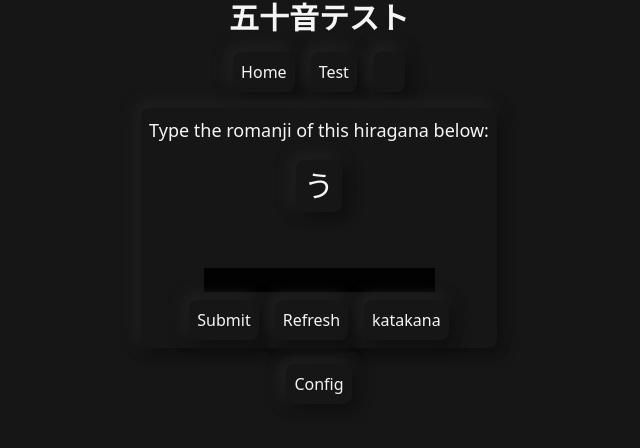
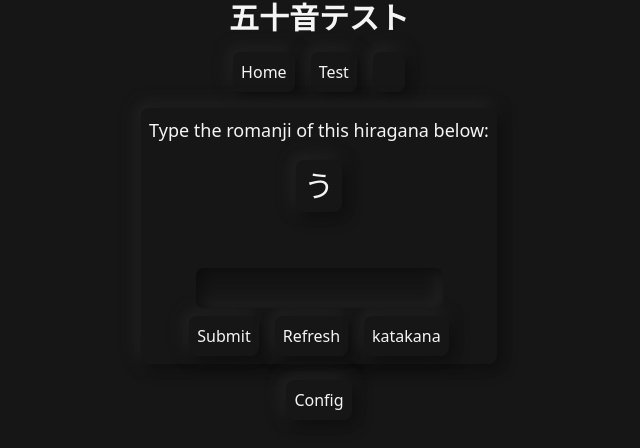
Before and after one commit to BeiyanYunyi/GoJuUOnZu, a Vue app: page /test in a window 1280 px wide. Shown: the top 448 px of the page, without its empty margins (321-961 px from the left). Built offline with nearby package versions, Linux system fonts and the light colour scheme; some icons are missing.

Commit message:
💄 Styling

```diff
--- a/src/components/AppCard.vue
+++ b/src/components/AppCard.vue
@@ -15,7 +15,7 @@ defineProps<{ hoverable?: boolean }>();
   box-shadow: 0.2rem 0.2rem 1rem #090909, -0.2rem -0.2rem 1rem #2c2c2c;
 }
 .appCardHoverable:active {
-  box-shadow: 0.2rem 0.2rem 1rem #2c2c2c, -0.2rem -0.2rem 1rem #090909;
+  box-shadow: inset 0.2rem 0.2rem 1rem #090909, inset -0.2rem -0.2rem 1rem #2c2c2c;
   transition: all 0.25s cubic-bezier(0.075, 0.82, 0.165, 1);
 }
 </style>
--- a/src/components/TestCard.vue
+++ b/src/components/TestCard.vue
@@ -27,7 +27,7 @@
     </transition>
     <p v-if="showPlaceHolder" style="opacity: 0">&emsp;</p>
     <form class="flex flex-col items-center gap-2" @submit="handleSubmit">
-      <input v-model="answer" style="background-color: rgba(0, 0, 0, 0.9)" />
+      <input v-model="answer" class="questionInput" />
       <div class="flex flex-row justify-center gap-4">
         <button type="submit" :disabled="!showPlaceHolder">
           <app-card :hoverable="showPlaceHolder">Submit</app-card>
@@ -101,6 +101,17 @@ const hide = () => {
     opacity: 0;
   }
 }
+.questionInput {
+  z-index: 1;
+  background-color: #161616;
+  padding: 8px;
+  width: fit-content;
+  border-radius: 0.5rem;
+  box-shadow: inset 0.2rem 0.2rem 1rem #090909, inset -0.2rem -0.2rem 1rem #2c2c2c;
+}
+.questionInput:focus {
+  background-color: rgba(0, 0, 0, 0.9);
+}
 .animate-enter-active {
   animation-name: show;
   animation-duration: 1s;
```
